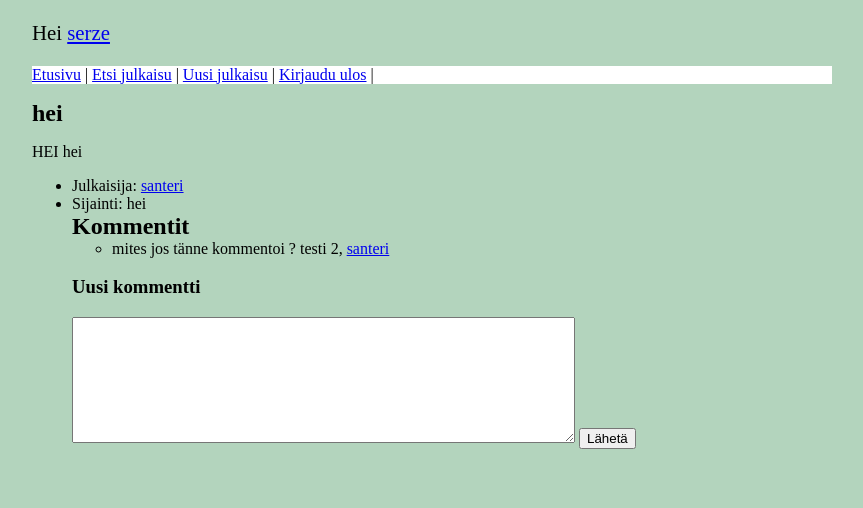
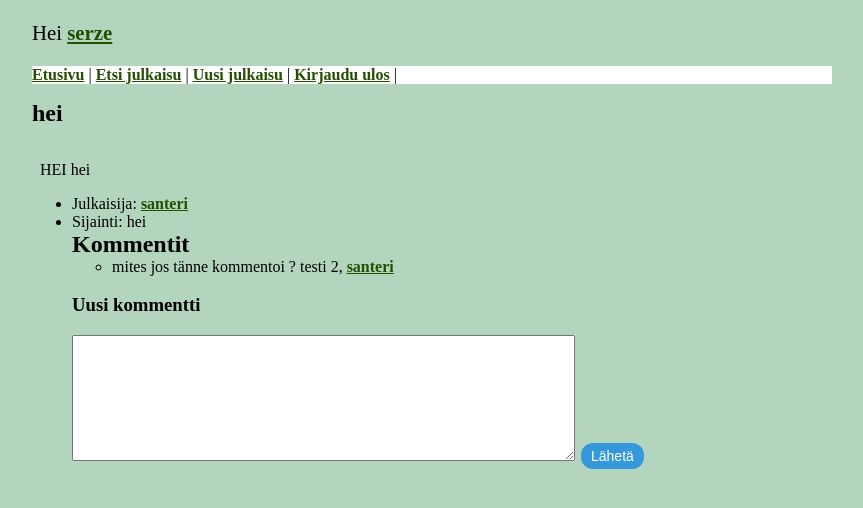
Before and after one commit to serze10/Sienipalsta, a Flask app: page /item/1 in a window 1280 px wide. Shown: the part 116-624 px from the top of the page, without its empty margins (208-1071 px from the left). Run offline with Flask 3, Linux system fonts and the light colour scheme; a user stored in the database is signed in; data comes from the database, SQL or seed files in the repository.

Commit message:
Fixed item dumplicate, add csrf and changed button/link style

```diff
--- a/app.py
+++ b/app.py
@@ -16,11 +16,20 @@ app.secret_key = config.secret_key
 
 def require_login():
     if "user_id" not in session:
+        print("User not logged in")
+        abort(403)
+    else:
+        print(f"User ID: {session['user_id']}")
+
+
+
+def check_csrf():
+    print(f"Session CSRF token: {session['csrf_token']}")
+    print(f"Form CSRF token: {request.form['csrf_token']}")
+    if request.form["csrf_token"] != session["csrf_token"]:
+        print("CSRF token mismatch")
         abort(403)
 
-def check_csrf():
-    if request.form["csrf_token"] != session["csrf_token"]:
-        abort(403)
 
 @app.route("/")
 def index():
@@ -91,7 +100,7 @@ def create_item():
         classes.append(("Aihe", section))
 
     item_id = items.add_item(title, location, description, user_id, classes)
-    items.add_item(title, location, description, user_id, classes)
+
     return redirect("/item/" + str(item_id))
 
 @app.route("/create_comment", methods=["POST"])
@@ -192,26 +201,31 @@ def remove_images():
 def update_item():
     require_login()
     check_csrf()
-    item_id = request.form["item_id"]
-    item = items.get_item(item_id)
-    title = request.form["title"]
-    location = request.form["location"]
+    try:
+        item_id = request.form["item_id"]
+        item = items.get_item(item_id)
+        title = request.form["title"]
+        location = request.form["location"]
 
-    if not item:
-        abort(404)
-    if item["user_id"] != session["user_id"]:
-        abort(403)
-    if not title or len(title) > 50:
-        abort(403)
-    if not location or len(location) > 50:
-        abort(403)
-    description = request.form["description"]
-    if not description or len(description) > 50:
-        abort(403)
+        if not item:
+            abort(404)
+        if item["user_id"] != session["user_id"]:
+            abort(403)
+        if not title or len(title) > 50:
+            abort(403)
+        if not location or len(location) > 50:
+            abort(403)
+        description = request.form["description"]
+        if not description or len(description) > 50:
+            abort(403)
 
-    items.update_item(item_id, title, location, description)
+        items.update_item(item_id, title, location, description)
+    except Exception as e:
+        print(f"Error in update_item route: {e}")
+        abort(500)
 
     return redirect("/item/" + str(item_id))
+
 
 @app.route("/remove_item/<int:item_id>", methods=["GET", "POST"])
 def remove_item(item_id):
--- a/items.py
+++ b/items.py
@@ -79,11 +79,14 @@ def get_item(item_id):
     return result[0] if result else None
 
 def update_item(item_id, title, location, description):
-    sql = """UPDATE items SET title = ?,
-                              location = ?,
-                              description = ?
-                          WHERE id = ?"""
-    db.execute(sql, [title, location, description, item_id])
+    try:
+        sql = """UPDATE items SET title = ?,
+                                  location = ?,
+                                  description = ?
+                              WHERE id = ?"""
+        db.execute(sql, [title, location, description, item_id])
+    except Exception as e:
+        print(f"Error updating item: {e}")
 
 def update_comment(comment_id, content):
     sql = """UPDATE comments SET comment = ?
--- a/static/main.css
+++ b/static/main.css
@@ -60,3 +60,46 @@ h1 {
 h2 {
     margin: 0;
 }
+
+textarea {
+    word-wrap: break-word;
+    white-space: pre-wrap;
+}
+
+.comment-content, .description-content {
+    word-wrap: break-word;
+    white-space: pre-wrap;
+    word-break: break-word;
+    overflow-wrap: break-word;
+}
+
+/* Linkkien tyyli */
+a {
+    color: #254e03;
+    text-decoration: underline;
+    font-weight: bold;
+}
+
+a:hover {
+    color: #2980b9;
+    text-decoration: underline;
+}
+
+/* Painikkeiden tyyli */
+button, input[type="submit"] {
+    background-color: #3498db;
+    color: white;
+    border: black;
+    padding: 5px 10px;
+    text-align: center;
+    text-decoration: none;
+    display: inline-block;
+    font-size: 14px;
+    margin: 4px 2px;
+    cursor: pointer;
+    border-radius: 12px;
+}
+
+button:hover, input[type="submit"]:hover {
+    background-color: #2980b9;
+}
--- a/templates/show_item.html
+++ b/templates/show_item.html
@@ -10,7 +10,7 @@
   {% for image in images %}
   <img src="/image/{{ image.id }}" alt="Julkaisun kuva" />
   {% endfor %}
-<p>
+<p class="description-content">
   {{ item.description | show_lines }}
 </p>
 <ul>
@@ -32,7 +32,7 @@
 <h2>Kommentit</h2>
 <ul>
   {% for comment in comments %}
-<li>{{ comment.comment }}, <a href="/user/{{ comment.user_id }}">{{ comment.username }}</a></li>
+  <li class="comment-content">{{ comment.comment }}, <a href="/user/{{ comment.user_id }}">{{ comment.username }}</a></li>
   <p>
     {% if session.user_id == comment.user_id %}
     <a href="/edit_comment/{{ comment.id }}">Muokkaa</a>
@@ -44,7 +44,7 @@
 {% if session.user_id %}
 <h3><label for="new_comment">Uusi kommentti</label></h3>
 <form action="/create_comment" method="post">
-  <textarea name="comment" id="new_comment" rows="8" cols="60" maxlength="1000" required></textarea>
+  <textarea name="comment" id="new_comment" rows="8" cols="60" maxlength="1000" required style="word-wrap: break-word; white-space: pre-wrap;"></textarea>
   <input type="hidden" name="csrf_token" value="{{ session.csrf_token }}" />
   <input type="hidden" name="item_id" value="{{ item.id }}">
   <input type="submit" value="Lähetä" />
```
Lines whose indentation alone changed are shown as unchanged.
